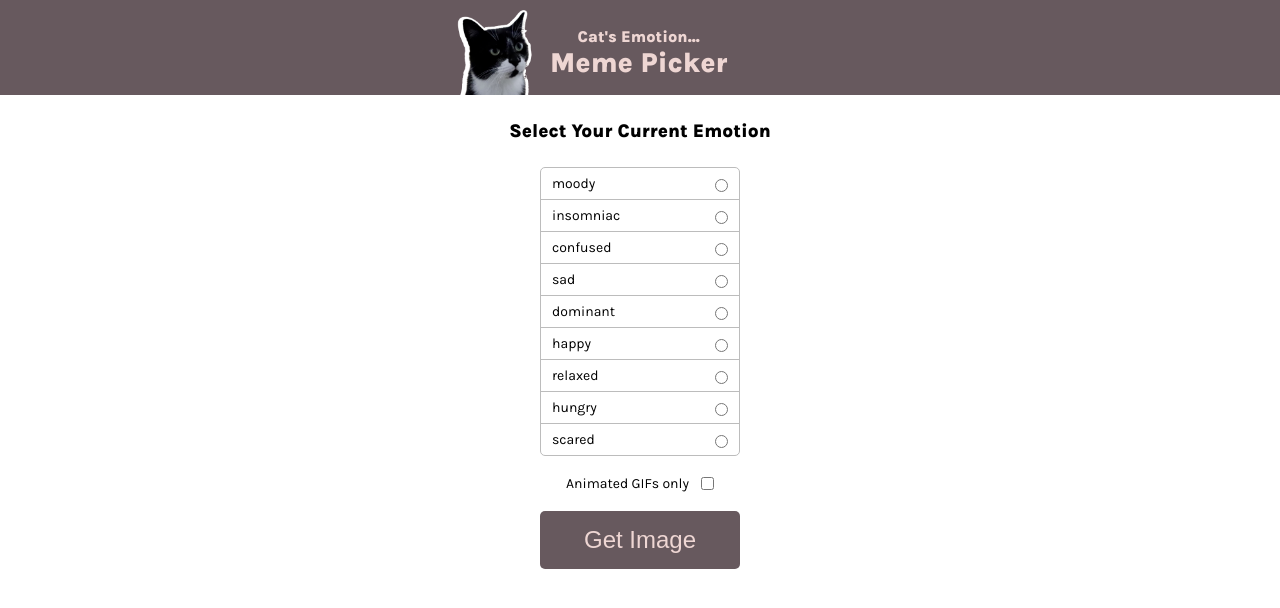
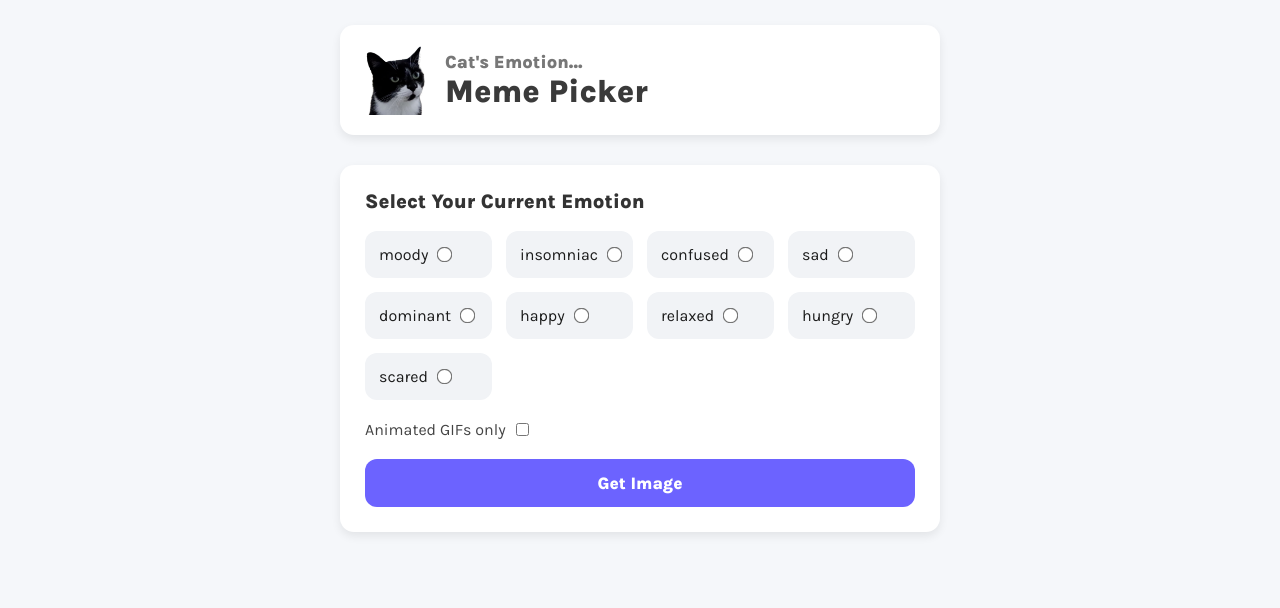
Before and after one commit to Dheenadayalan0209/cat-emotions, a plain HTML site: page index.html in a window 1280 px wide. Drawn offline with Linux system fonts and the light colour scheme.

Commit message:
clone change

```diff
--- a/index.css
+++ b/index.css
@@ -1,162 +1,193 @@
-html, body {
-    margin: 0;
-    font-family: 'Karla', sans-serif;
+/* ===== Global Styles ===== */
+* {
+  margin: 0;
+  padding: 0;
+  box-sizing: border-box;
+  font-family: "Karla", sans-serif;
 }
 
-/*typography*/
-
-h1, h2, h3{
-    text-align: center;
+body {
+  background: #f5f7fa;
+  display: flex;
+  flex-direction: column;
+  align-items: center;
+  padding: 25px;
+  color: #1b1b1b;
 }
 
-h1, h2{
-    color: #EED6D3;
-    margin: 0;
+/* ===== Header ===== */
+header {
+  width: 100%;
+  max-width: 600px;
+  margin-bottom: 30px;
 }
 
-h1{
-    font-size: 28px;
+.header-inner {
+  display: flex;
+  align-items: center;
+  gap: 15px;
+  padding: 20px;
+  background: #ffffff;
+  border-radius: 14px;
+  box-shadow: 0 4px 10px rgba(0,0,0,0.08);
 }
 
-h2 {
-    font-size: 16px;
+.pumpkin-img {
+  width: 70px;
+  height: 70px;
 }
 
-h3{
-    margin: 25px;
+header h1 {
+  font-size: 32px;
+  color: #3a3a3a;
 }
 
-/* layout */
-
-header{
-    background-color: #67595E;
+header h2 {
+  font-size: 18px;
+  color: #777;
 }
 
-.header-inner{
-    display: flex;
-    align-items: center;
-    margin: 0 auto;
-    width: 370px;
-    gap: 15px;
-    padding: 10px 0 0 0;
+/* ===== Main Area ===== */
+main {
+  width: 100%;
+  max-width: 600px;
+  background: #ffffff;
+  padding: 25px;
+  border-radius: 14px;
+  box-shadow: 0 4px 10px rgba(0,0,0,0.08);
 }
 
-.pumpkin-img{
-    width: 80px;
+main h3 {
+  font-size: 20px;
+  margin-bottom: 18px;
+  color: #333;
 }
 
-.controls-container{
-    display: flex;
-    flex-direction: column;
-    width: 200px;
-    margin: 0px auto;
+/* ===== Emotions (Radio Buttons) ===== */
+.controls-container {
+  display: flex;
+  flex-direction: column;
+  gap: 20px;
 }
 
-/* controls */
-
-.emotion-radios{
-    display: flex;
-    flex-direction: column;
-    border: 1px solid #bcbcbc;
-    border-radius: 5px;
+.emotion-radios {
+  display: grid;
+  grid-template-columns: repeat(auto-fit, minmax(120px, 1fr));
+  gap: 14px;
 }
 
-.radio{
-    display: flex;
-    align-items: center;
-    border-bottom: 1px solid #bcbcbc;
-    padding: 4px 8px;
+.radio {
+  display: flex;
+  align-items: center;
+  gap: 10px;
+  padding: 12px;
+  border-radius: 12px;
+  background: #f1f3f6;
+  cursor: pointer;
+  border: 2px solid transparent;
+  transition: 0.2s;
 }
 
-.radio:first-child{
-    border-top-left-radius: 5px;
-    border-top-right-radius: 5px;
+.radio:hover {
+  background: #e9ecf1;
 }
 
-.radio:last-child{
-    border-bottom: 0;
-    border-bottom-left-radius: 5px;
-    border-bottom-right-radius: 5px;
+.radio.highlight {
+  border-color: #6c63ff;
+  background: #eceaff;
 }
 
-label{
-    font-size: 14px;
-    padding: 3px;
-    width: 100%;
-    cursor: pointer;
+/* Hide default radio */
+.radio input[type="radio"] {
+  transform: scale(1.2);
+  accent-color: #6c63ff;
 }
 
-.highlight{
-    background-color: #fff0ee;
-    color: #bd301d;
-    font-weight: bold;
-    accent-color: #bd301d;
+/* ===== GIFs only checkbox ===== */
+.gifs-check {
+  display: flex;
+  align-items: center;
+  gap: 10px;
 }
 
-input[type="radio"]{
-    cursor: pointer;
+.gifs-check-label {
+  font-size: 16px;
+  color: #444;
 }
 
-.gifs-check{
-    display: flex;
-    align-items: center;
-    justify-content: center;
-    margin: 16px;
+/* ===== Get Image Button ===== */
+.get-image-btn {
+  padding: 14px;
+  background: #6c63ff;
+  color: white;
+  border: none;
+  border-radius: 12px;
+  cursor: pointer;
+  font-size: 17px;
+  font-weight: 700;
+  transition: 0.2s ease;
 }
 
-.gifs-check-label{
-    width: unset;
-    margin-right: 5px;
+.get-image-btn:hover {
+  background: #5a53e0;
 }
 
-.get-image-btn{
-    background-color: #67595e;
-    color: #eed6d3;
-    padding: 15px 19px;
-    font-size: 24px;
-    border: none;
-    border-radius: 5px;
-    margin-bottom: 8px;
+/* ===== Modal ===== */
+.meme-modal {
+   display: none;
+  position: fixed;
+  top: 0;
+  left: 0;
+  width: 100%;
+  height: 100%;
+  background: rgba(0,0,0,0.45);
+  justify-content: center;
+  align-items: center;
+  padding: 20px;
 }
 
-/* modal */
+.meme-modal-inner {
 
-.meme-modal{
-    display: none; /*flex when displayed*/
-    position: fixed;
-    margin: auto;
-    top: 80px;
-    left: 0;
-    right: 0;
-    align-items: center;
-    justify-content: center;
-    border: 1px solid #67595e;
-    border-radius: 5px;
-    width: 420px;
-    height: 490px;
-    background-color: #fff0ee;
+    position: relative;      /* allows close button on top */
+  background: #fff;
+  padding: 0;              /* remove padding so image fills container */
+  border-radius: 14px;
+  max-width: 450px;
+  overflow: hidden;
 }
 
-.cat-img{
-    max-width: 340px;
-    max-height: 420px;
-    border-radius: 5px;
+#meme-modal-inner {
+  background: #fff;
+  padding: 20px;
+  border-radius: 14px;
+  max-width: 450px;
 }
 
-.meme-modal-close-btn{
-    position: absolute;
-    top: 2%;
-    right: 2%;
-    background-color: transparent;
-    border: 2px solid #555;
-    color: #555;
-    border-radius: 50%;
-    padding: 2px 6px;
-    font-size: 14px;
+.cat-img {
+  width: 100%;
+  display: block;
+  border-radius: 14px;
 }
 
-.meme-modal-close-btn:hover{
-    color: white;
-    background-color: #bd301d;
-    border: 2px solid #bd301d;
+.meme-modal-close-btn {
+  position: absolute;
+  top: 10px;
+  right: 10px;
+
+  background: rgba(0,0,0,0.65);
+  color: white;
+  border: none;
+
+  padding: 8px 12px;
+  border-radius: 6px;
+  font-weight: bold;
+  font-size: 16px;
+
+  cursor: pointer;
+  z-index: 10;
+  transition: 0.2s;
 }
+
+.meme-modal-close-btn:hover {
+  background: #e24b4b;
+}
```
